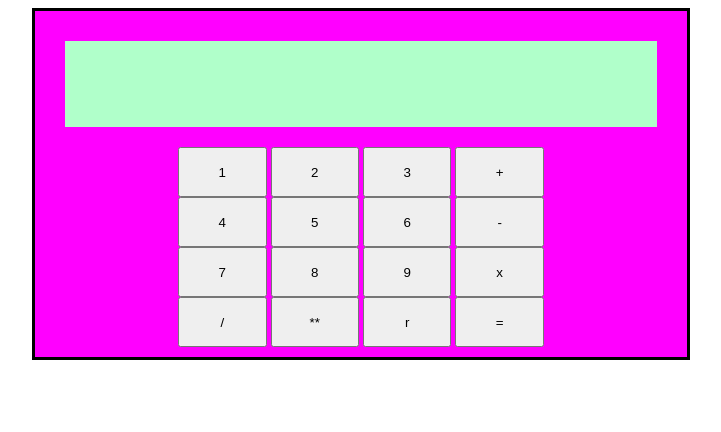
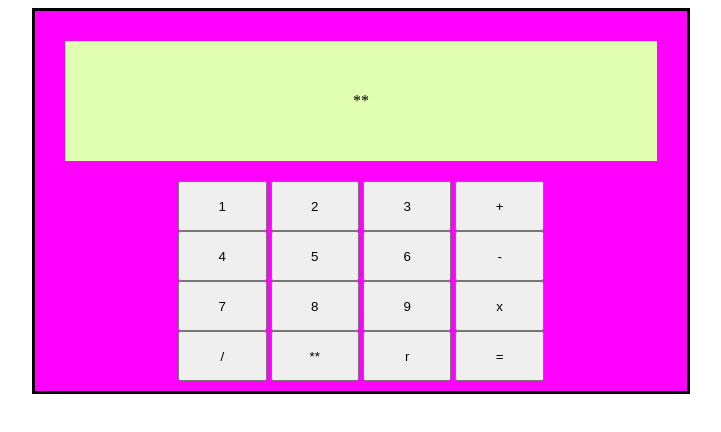
Before and after one commit to lita05/calculadora, a plain HTML site: page index.html in a window 1280 px wide. Both pictures are taken after a click on the button "**". Shown: the whole page, without its empty margins (326-1047 px from the left). Drawn offline with Linux system fonts and the light colour scheme.

Commit message:
calculadora prototipo
primer prototipo

```diff
--- a/index.html
+++ b/index.html
@@ -15,19 +15,19 @@
         <button class="boton" id="uno" value="1" onclick="imprimir(1)">1</button>
         <button class="boton" id="dos" value="2" onclick="imprimir(2)">2</button>
         <button class="boton" id="tres" value="3" onclick="imprimir(3)">3</button>
-        <button class="boton" id="suma" value="+" onclick="operador(s)">+</button><br>
+        <button class="boton" id="suma" value="+" onclick="operador(value)">+</button><br>
         <button class="boton" id="cuatro" value="4" onclick="imprimir(4)">4</button>
         <button class="boton" id="cinco" value="5" onclick="imprimir(5)">5</button>
         <button class="boton"id="seis" value="6" onclick="imprimir(6)">6</button>
-        <button class="boton" id="resta" value="-" onclick="operador()">-</button><br>
+        <button class="boton" id="resta" value="-" onclick="operador(value)">-</button><br>
         <button class="boton"id="siete" value="7" onclick="imprimir(7)">7</button>
         <button class="boton"id="ocho" value="8" onclick="imprimir(8)">8</button>
         <button class="boton"id="nueve" value="9" onclick="imprimir(9)">9</button>
-        <button class="boton"id="multiplicar" value="x" onclick="operador()">x</button><br>
-        <button class="boton"id="dividir" value="//" onclick="operador()">/</button>
-        <button class="boton"id="exponenciar" value="**" onclick="operador()">**</button>
-        <button class="boton"id="raiz" value="r" onclick="operador()">r</button>
-        <button class="boton"id="igual" value="=" onclick="operador()">=</button><br>
+        <button class="boton"id="multiplicar" value="x" onclick="operador(value)">x</button><br>
+        <button class="boton"id="dividir" value="//" onclick="operador(value)">/</button>
+        <button class="boton"id="exponenciar" value="**" onclick="operador(value)">**</button>
+        <button class="boton"id="raiz" value="r" >r</button>
+        <button class="boton"id="igual" value="=" onclick="resultadoFinal()">=</button><br>
 
     </div>
     <script src="resources\js\script.js"></script>
--- a/resources/css/estilos.css
+++ b/resources/css/estilos.css
@@ -13,7 +13,7 @@
 }
 
 .pantalla {
-    background-color: rgb(176, 255, 202);
+    background-color: rgb(225, 255, 176);
     padding: 35px;
     margin: 20px;
 }
--- a/resources/js/script.js
+++ b/resources/js/script.js
@@ -1,14 +1,9 @@
-var uno=document.getElementById("uno").value;
-var dos=document.getElementById("dos").value;
-var tres=document.getElementById("tres").value;
-var cuatro=document.getElementById("cuatro").value;
-var cinco=document.getElementById("cinco").value;
-var seis=document.getElementById("seis").value;
-var siete=document.getElementById("siete").value;
-var ocho=document.getElementById("ocho").value;
-var nueve=document.getElementById("nueve").value;
 var resultado;
 var texto="";
+var textoAuxiliar="";
+var numero1=null;
+var numero2=null;
+var operando="";
 function sumaNumeros(num1,num2) {
     return num1+num2;
 }
@@ -26,4 +21,95 @@ function divideNumeros(num1,num2) {
 function imprimir(a){
     texto=texto+a;
     document.getElementById("mostrar").innerHTML=texto;
+    if (numero1!=null){
+        textoAuxiliar=textoAuxiliar+a;
+    }
 }
+
+function operador(a){
+    numero1=parseInt(texto);
+    texto=texto+a;
+    operando=a;
+    document.getElementById("mostrar").innerHTML=texto;
+    textoAuxiliar="";
+}
+
+function resultadoFinal()
+{
+    numero1;
+    numero2=parseInt(textoAuxiliar);
+
+    if (operando=="+") {
+        resultado=sumaNumeros(numero1,numero2);
+    }
+    else if (operando=="-") {
+        resultado=restaNumeros(numero1,numero2);
+    }
+    else if (operando=="*") {
+        resultado=multiplicaNumeros(numero1,numero2);
+    }
+    else if (operando=="//") {
+        resultado=divideNumeros(numero1,numero2);
+    }
+
+    document.getElementById("mostrar").innerHTML=resultado;
+}
+
+
+
+
+
+
+
+
+
+
+
+
+
+
+
+
+
+
+
+
+
+
+
+
+
+
+
+
+
+
+
+
+
+
+
+
+
+
+
+
+
+
+
+
+
+
+
+
+
+/*var uno=document.getElementById("uno").value;
+var dos=document.getElementById("dos").value;
+var tres=document.getElementById("tres").value;
+var cuatro=document.getElementById("cuatro").value;
+var cinco=document.getElementById("cinco").value;
+var seis=document.getElementById("seis").value;
+var siete=document.getElementById("siete").value;
+var ocho=document.getElementById("ocho").value;
+var nueve=document.getElementById("nueve").value;
+*/
```
